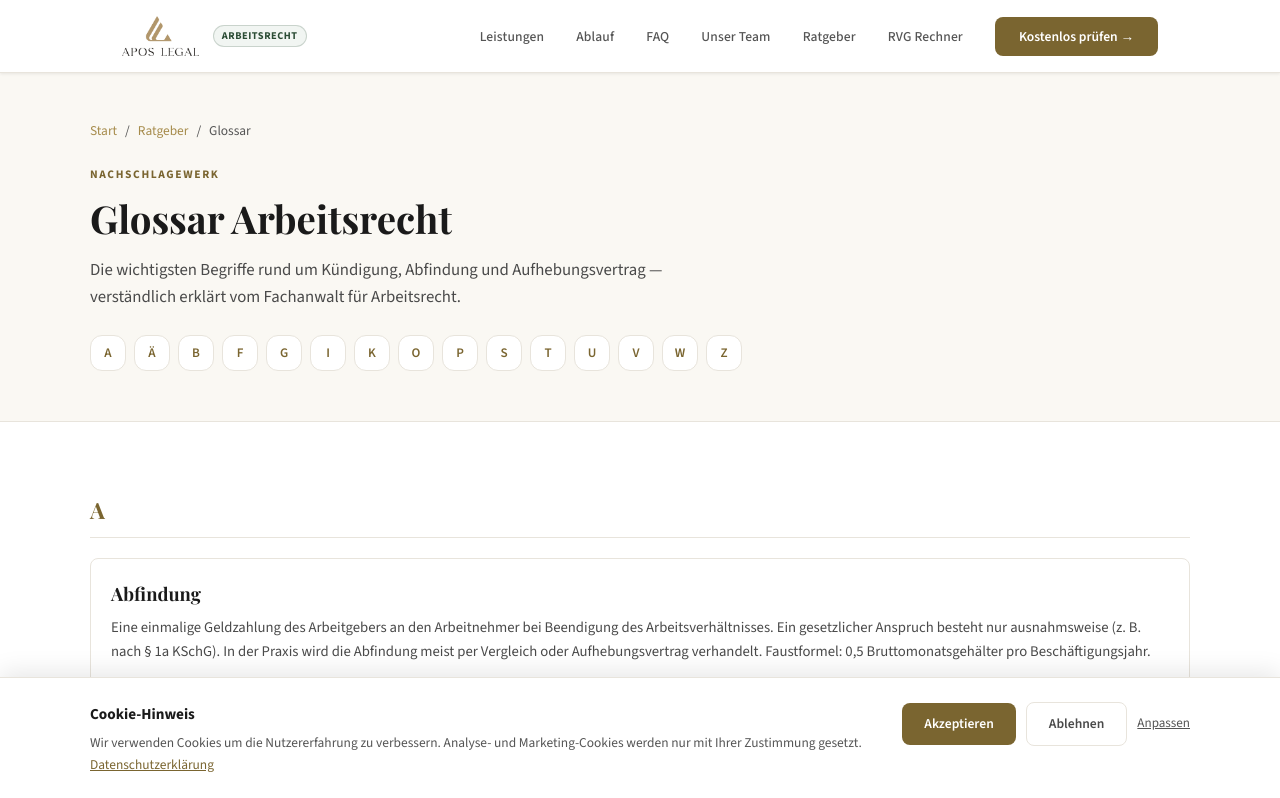
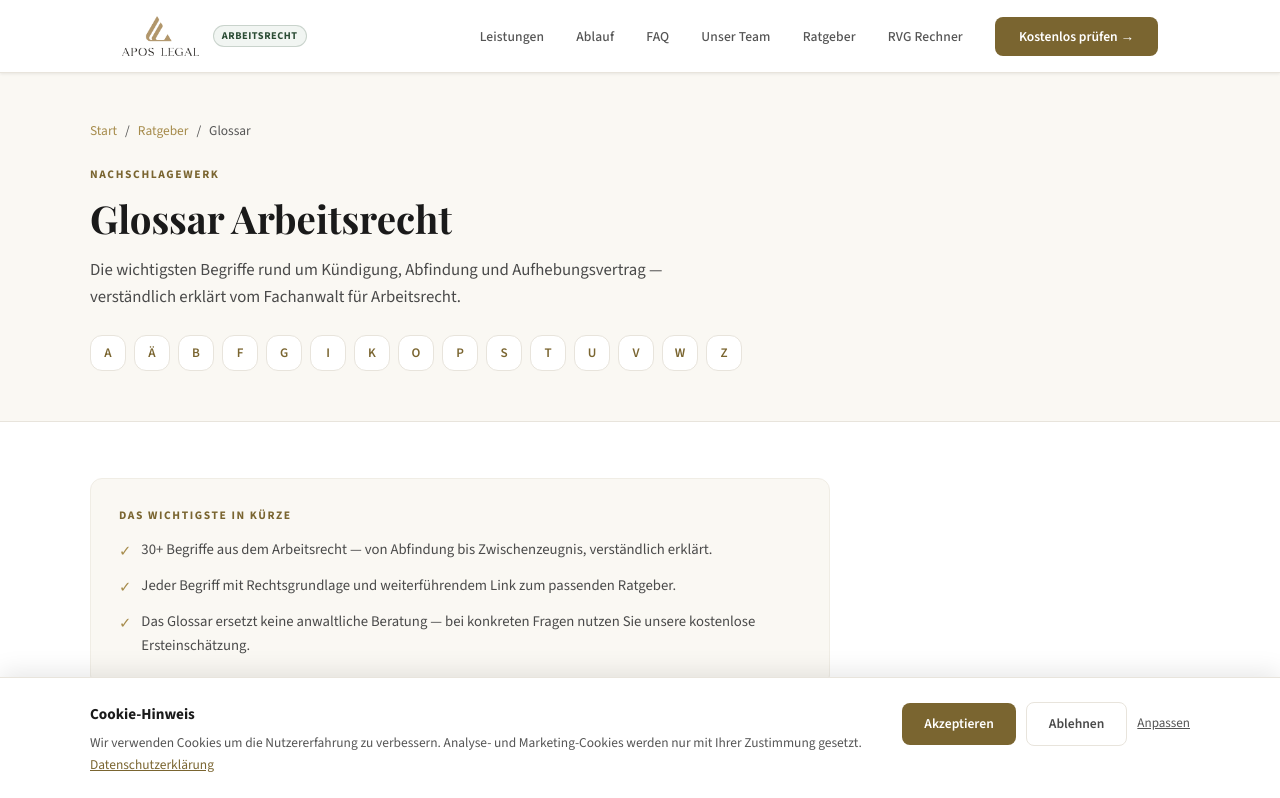
Before and after one commit to fatihbektas76/kuendigung-abfindung, a Next.js app: page /glossar in a window 1280 px wide. Shown: the top 798 px of the page. Built offline with nearby package versions, Linux system fonts and the light colour scheme; no server answers.

Commit message:
feat(content): add TldrBox summary to glossary page
Add "Das Wichtigste in Kürze" box to glossary page with
overview of 30+ legal terms (GEO audit task 4.12).

```diff
--- a/app/glossar/page.tsx
+++ b/app/glossar/page.tsx
@@ -1,5 +1,6 @@
 import Link from 'next/link';
 import ShareButtons from '@/components/ShareButtons';
+import TldrBox from '@/components/TldrBox';
 import SeoGeoBase from '@/components/SeoGeoBase';
 import { SEO_CONFIG, buildMetadata } from '@/lib/seo-config';
 
@@ -442,6 +443,19 @@ export default function GlossarPage() {
         </div>
       </div>
 
+      {/* TL;DR */}
+      <section className="px-8 pt-4 pb-0 bg-white">
+        <div className="max-w-content mx-auto">
+          <div className="max-w-[740px]">
+            <TldrBox items={[
+              '30+ Begriffe aus dem Arbeitsrecht — von Abfindung bis Zwischenzeugnis, verständlich erklärt.',
+              'Jeder Begriff mit Rechtsgrundlage und weiterführendem Link zum passenden Ratgeber.',
+              'Das Glossar ersetzt keine anwaltliche Beratung — bei konkreten Fragen nutzen Sie unsere kostenlose Ersteinschätzung.',
+            ]} />
+          </div>
+        </div>
+      </section>
+
       {/* Glossar-Liste */}
       <section className="py-[70px] px-8 bg-white">
         <div className="max-w-content mx-auto glossar-liste">
```
